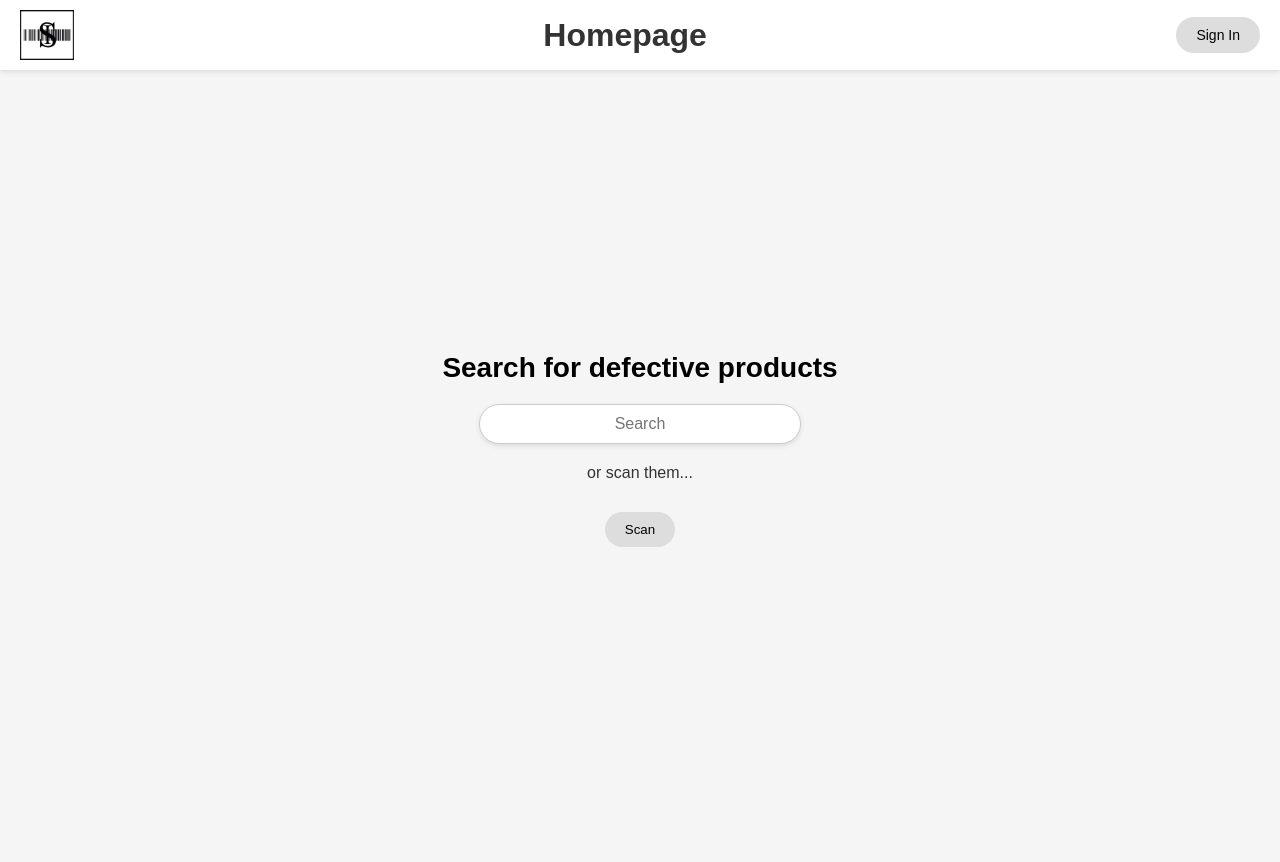
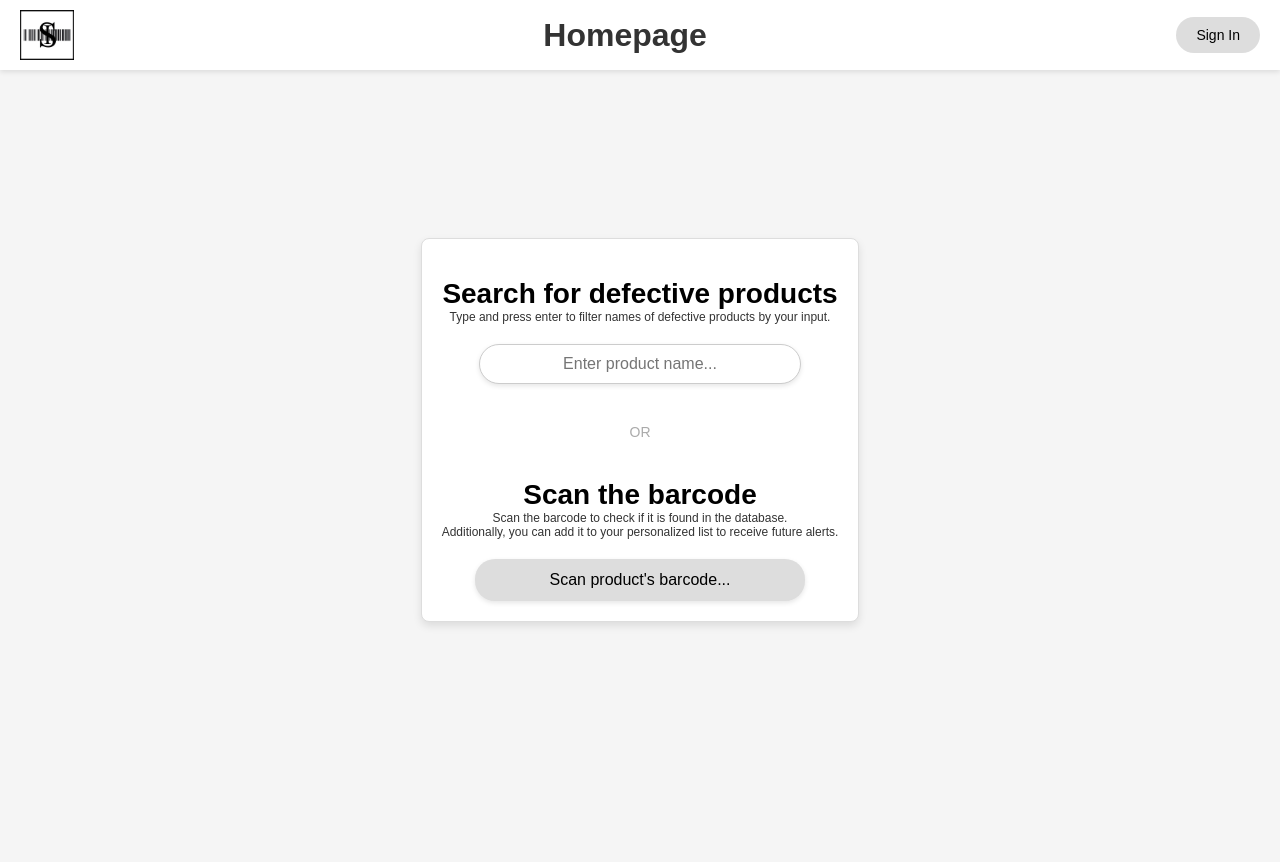
Before and after one commit to TIS2024-FMFI/inspection, a PHP site: page / in a window 1280 px wide. Shown: the top 862 px of the page. Run offline with PHP 8.4, Linux system fonts and the light colour scheme.

Commit message:
Added CSS, fixes, and edit button

```diff
--- a/src/resources/SearchPage.php
+++ b/src/resources/SearchPage.php
@@ -19,7 +19,7 @@ $sort = '';
 
 if (isset($_GET['search'])) {
     $searchQuery = trim($_GET['search']);
-    $sort = trim($_GET['sort']);
+    $sort = isset($_GET['sort']) ? trim($_GET['sort']) : 'name_asc';
 
     if (!empty($searchQuery)) {
         try {
@@ -79,8 +79,7 @@ if (isset($_GET['search'])) {
             foreach ($results as $product) {
                 echo <<<HTML
                         <div class="card my-2 ms-4" style="width: 18rem;">
-                            <img src="..." class="card-img-top" alt="...">
-
+                            <img src="images\No_Image_Available.jpg" class="card-img-top" alt="...">
                             <div class="card-body">
                                 <h5 class="card-title">{$product['product_name']} </h5>
                                 <p class="card-text">Reported date: {$product['published_on']} </p>
--- a/src/resources/add_product.php
+++ b/src/resources/add_product.php
@@ -20,9 +20,6 @@ if (!$barcode || !$name) {
 
 // Prepare and execute the SQL statement
 try {
-
-
-
     $stmt = $pdo->prepare('INSERT INTO user_submitted_products (name, user_id, barcode, product_description, brand) VALUES (:name, :user_id, :barcode, :description, :brand)');
     $stmt->execute([
         ':barcode' => $barcode,
--- a/src/resources/index.php
+++ b/src/resources/index.php
@@ -43,15 +43,18 @@ $username = isset($_SESSION['username']) ? htmlspecialchars($_SESSION['username'
 
 
 <main>
-    <div class="content-container">
-        <h1>Search for defective products</h1>
+    <div class="box-container">
+        <h1 class='headline-text'>Search for defective products</h1>
+        <p class='description-text'>Type and press enter to filter names of defective products by your input.</p>
         <div class="search-container">
             <form action="SearchPage.php" method="GET" class="d-flex gap-2">
-                <input type="text" name="search" placeholder="Search" class="form-control">
+            <input type="text" name="search" placeholder="Enter product name..." class="form-control">
             </form>
         </div>
-        <p>or scan them...</p>
-        <button id="scan-button">Scan</button>
+        <div class="divider">OR</div>
+        <h1 class='headline-text'>Scan the barcode</h1>
+        <p class='description-text'>Scan the barcode to check if it is found in the database. <br> Additionally, you can add it to your personalized list to receive future alerts.</p>
+        <button id="scan-button">Scan product's barcode...</button>
     </div>
 
     <?php if ($isLoggedIn && $userRole === 'admin'): ?>
@@ -62,15 +65,15 @@ $username = isset($_SESSION['username']) ? htmlspecialchars($_SESSION['username'
 </main>
 
 
-<!-- Login Modal -->
 <div class="modal" id="login-modal">
     <div class="modal-content">
         <span class="close" onclick="closeModal('login-modal')">&times;</span>
         <ul class="auth-tabs">
-            <li class="active"><a href="#" onclick="switchToLogin()">Log In</a></li>
+            <li class="active"><a href="#">Log In</a></li>
             <li><a href="#" onclick="switchToRegister()">Sign Up</a></li>
         </ul>
-        <form action="login.php" method="POST" class="auth-form">
+        <form id="login-form" method="POST" class="auth-form" onsubmit="handleLogin(event)">
+            <div class="error-message" style="display:none; color: red;"></div>
             <div class="form-group">
                 <label for="email">Email</label>
                 <input type="email" id="email" name="email" placeholder="Enter your email address" required>
@@ -89,7 +92,6 @@ $username = isset($_SESSION['username']) ? htmlspecialchars($_SESSION['username'
     </div>
 </div>
 
-<!-- Register Modal -->
 <div class="modal" id="register-modal">
     <div class="modal-content">
         <span class="close" onclick="closeModal('register-modal')">&times;</span>
@@ -97,7 +99,8 @@ $username = isset($_SESSION['username']) ? htmlspecialchars($_SESSION['username'
             <li><a href="#" onclick="switchToLogin()">Log In</a></li>
             <li class="active"><a href="#">Sign Up</a></li>
         </ul>
-        <form action="register.php" method="POST" class="auth-form">
+        <form id="register-form" method="POST" class="auth-form" onsubmit="handleRegister(event)">
+            <div class="error-message" style="display:none; color: red;"></div>
             <div class="form-group">
                 <label for="email">Email</label>
                 <input type="email" id="email" name="email" placeholder="Enter your email address" required>
--- a/src/resources/styles.css
+++ b/src/resources/styles.css
@@ -197,15 +197,20 @@ p {
 
 #scan-button,
 .scan-button {
-    padding: 10px 20px;
+    padding: 12px 20px;
     background-color: #ddd;
     color: black;
     border: none;
     border-radius: 20px;
     cursor: pointer;
-    margin-top: 10px;
+    margin-top: 20px;
+    align-self: center;
+    width: 83%;
+    font-size: 16px;
     transition: background-color 0.3s, box-shadow 0.3s;
+    box-shadow: 0 2px 5px rgba(0, 0, 0, 0.1);
 }
+
 #scan-button:hover,
 .scan-button:hover {
     background-color: #ccc;
@@ -398,3 +403,25 @@ p {
     color: #aaa;
     text-align: center;
 }
+
+.box-container {
+    text-align: center;
+    display: flex;
+    flex-direction: column;
+    background-color: #fff;
+    border: 1px solid #ddd;
+    border-radius: 8px;
+    padding: 20px;
+    margin-bottom: 20px;
+    box-shadow: 0 4px 8px rgba(0,0,0,0.1);
+}
+
+.description-text {
+    padding: 0%;
+    margin: 0px 0;
+    font-size: 12px;
+}
+
+.headline-text {
+    margin-bottom: 0px;
+}
```
Also changed, not shown: src/resources/personalized_list.php (+66 -6 lines), src/resources/personalizedlist_styles.css (+55 -0 lines), src/resources/regauth_module/styles.css (+9 -1 lines), src/resources/scanner.html (+6 -4 lines), src/resources/update_product.php (added, +25 -0 lines), src/resources/images/No_Image_Available.jpg (added).
